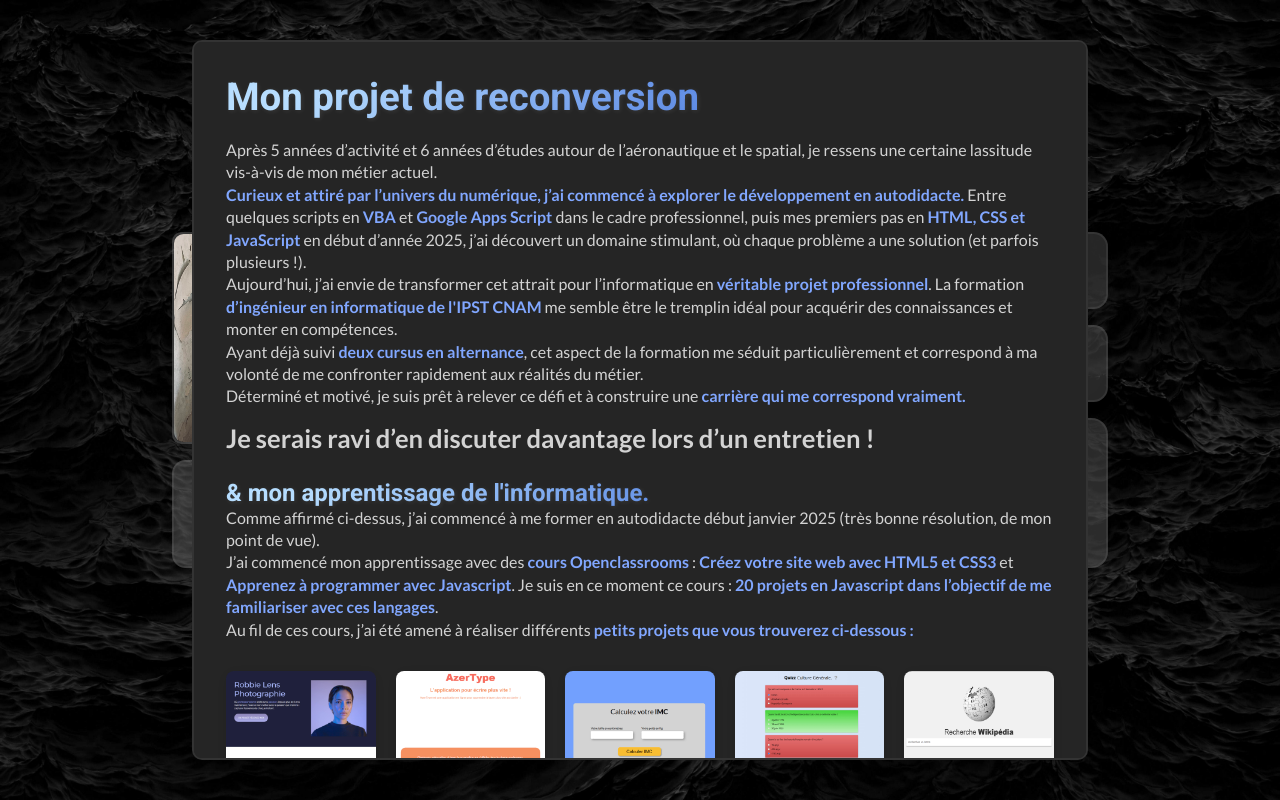
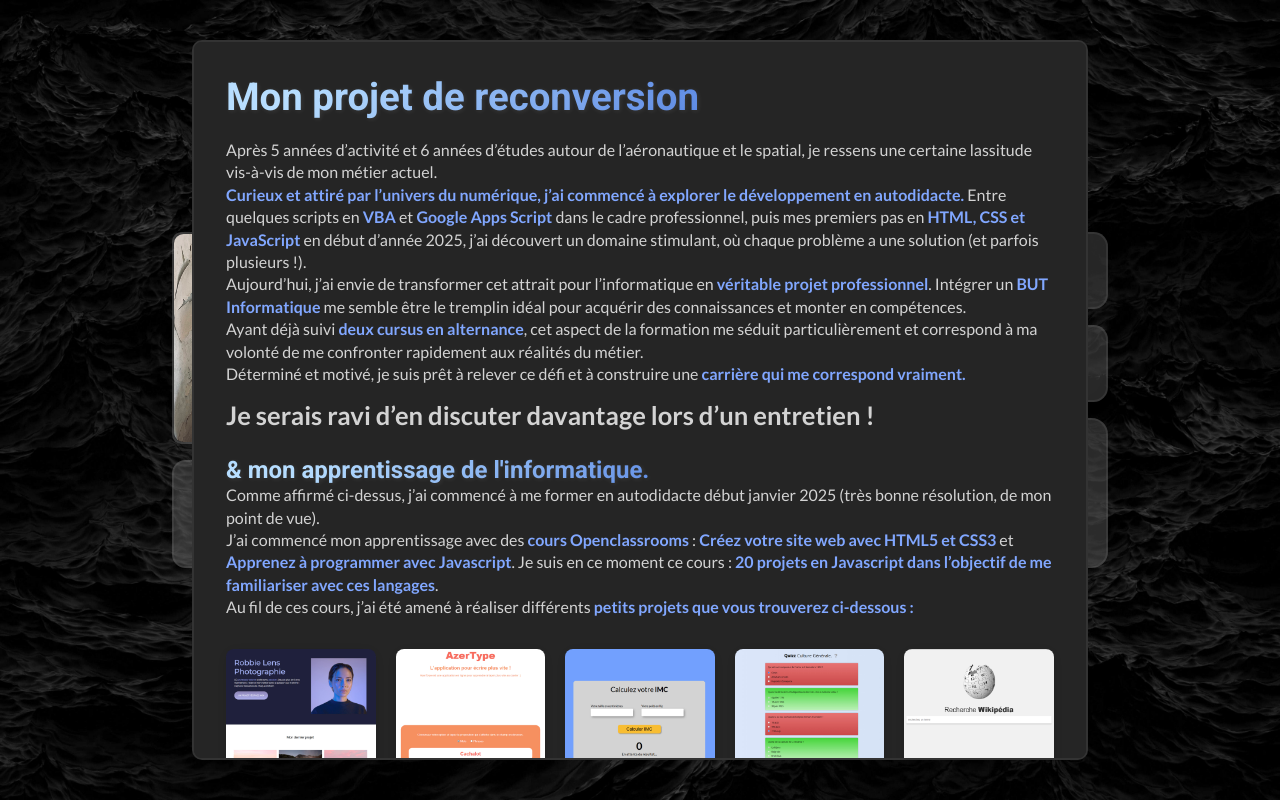
Before and after one commit to Maxime246/CV-2025, a plain HTML site: page index.html in a window 1280 px wide. Both pictures are taken after a click on the element 801 px from the left and 493 px from the top of the page. Drawn offline with Linux system fonts and the light colour scheme; a web font is replaced by a local one.

Commit message:
Update index.html

```diff
--- a/index.html
+++ b/index.html
@@ -155,7 +155,7 @@
                     <p>Après 5 années d’activité et 6 années d’études autour de l’aéronautique et le spatial, je ressens une certaine lassitude vis-à-vis de mon métier actuel.</p>
                     <p><span>Curieux et attiré par l’univers du numérique, j’ai commencé à explorer le développement en autodidacte.</span> Entre quelques scripts en <span>VBA</span> et <span>Google Apps Script</span> dans le cadre professionnel, puis mes premiers pas en <span>HTML, CSS et JavaScript</span> en début d’année 2025, j’ai découvert un domaine stimulant, où chaque problème a une solution (et parfois plusieurs !).
                     </p>
-                    <p>Aujourd’hui, j’ai envie de transformer cet attrait pour l’informatique en <span>véritable projet professionnel</span>. La formation <span>d’ingénieur en informatique de l'IPST CNAM</span> me semble être le tremplin idéal pour acquérir des connaissances et monter en compétences.
+                    <p>Aujourd’hui, j’ai envie de transformer cet attrait pour l’informatique en <span>véritable projet professionnel</span>. Intégrer un <span>BUT Informatique</span> me semble être le tremplin idéal pour acquérir des connaissances et monter en compétences.
                     </p>
                     <p>Ayant déjà suivi <span>deux cursus en alternance</span>, cet aspect de la formation me séduit particulièrement et correspond à ma volonté de me confronter rapidement aux réalités du métier.
                     </p>
```
